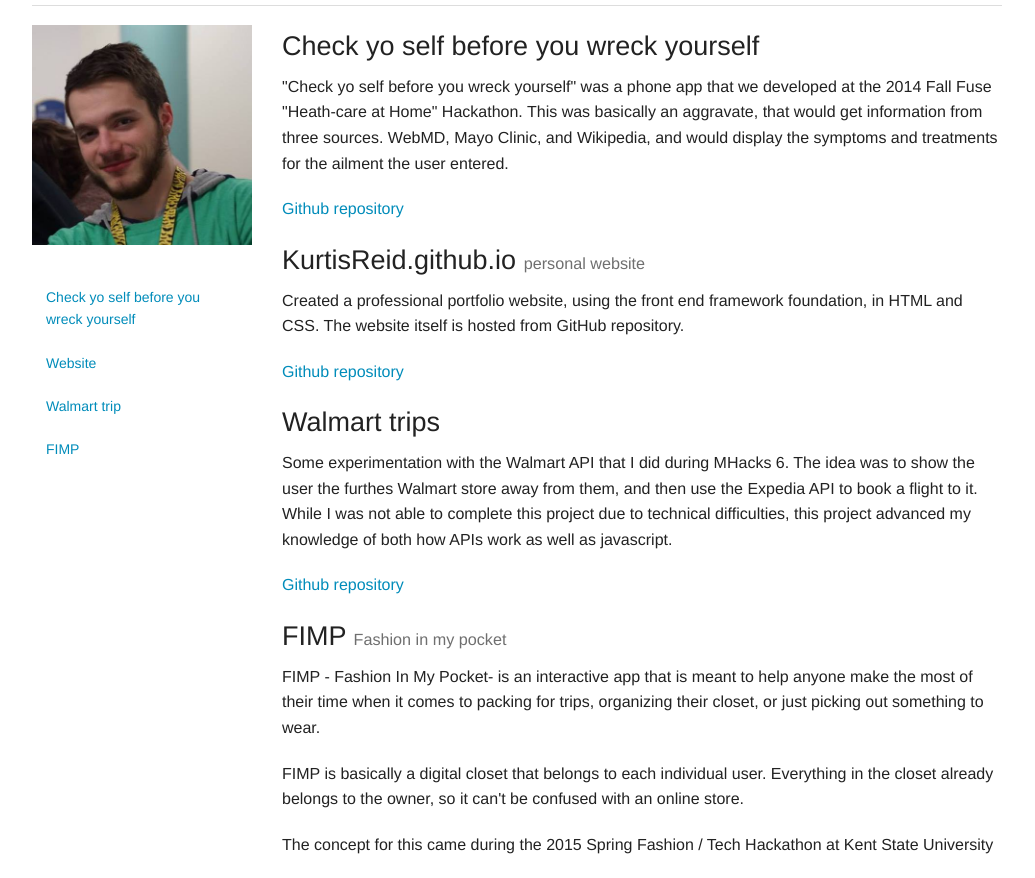
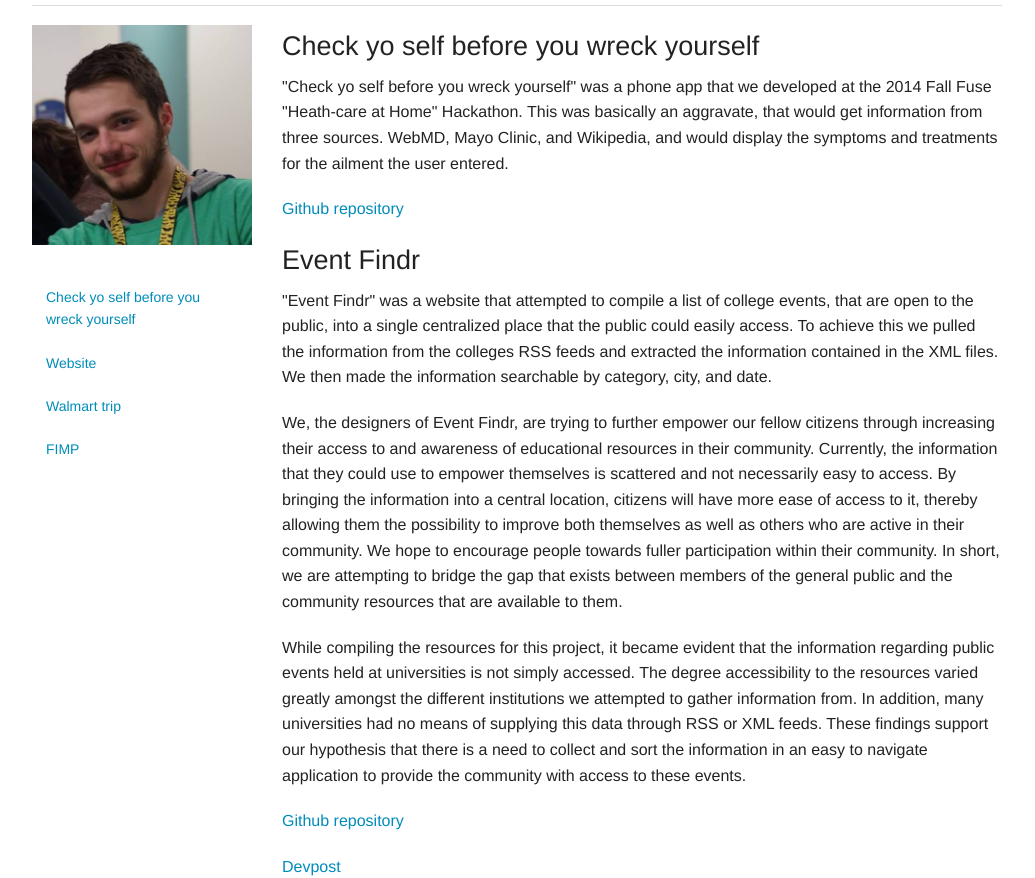
Before and after one commit to KurtisReid/KurtisReid.github.io, a plain HTML site: page projects.html in a window 1280 px wide. Shown: the part 80-958 px from the top of the page, without its empty margins (123-1158 px from the left). Drawn offline with Linux system fonts and the light colour scheme.

Commit message:
findr description

```diff
--- a/projects.html
+++ b/projects.html
@@ -37,6 +37,15 @@
 					<p>"Check yo self before you wreck yourself" was a phone app that we developed at the 2014 Fall Fuse "Heath-care at Home" 						Hackathon. This was basically an aggravate, that would get information from three sources. WebMD, Mayo Clinic, and Wikipedia, and 						would display the symptoms and treatments for the ailment the user entered.</p>
 					<p><a href="https://github.com/UbiquitousSpice/HackathonNovember2014">Github repository</a></p>
 
+				</div>
+
+				<div id="findr">
+					<h3>Event Findr</h3>
+					<p>"Event Findr" was a website that attempted to compile a list of college events, that are open to the public, into a single centralized place that the public could easily access. To achieve this we pulled the information from the colleges RSS feeds and extracted the information contained in the XML files. We then made the information searchable by category, city, and date.</p>
+					<p>We, the designers of Event Findr, are trying to further empower our fellow citizens through increasing their access to and awareness of educational resources in their community. Currently, the information that they could use to empower themselves is scattered and not necessarily easy to access. By bringing the information into a central location, citizens will have more ease of access to it, thereby allowing them the possibility to improve both themselves as well as others who are active in their community. We hope to encourage people towards fuller participation within their community. In short, we are attempting to bridge the gap that exists between members of the general public and the community resources that are available to them.</p>
+					<p>While compiling the resources for this project, it became evident that the information regarding public events held at universities is not simply accessed.  The degree accessibility to the resources varied greatly amongst the different institutions we attempted to gather information from. In addition, many universities had no means of supplying this data through RSS or XML feeds.  These findings support our hypothesis that there is a need to collect and sort the information in an easy to navigate application to provide the community with access to these events.</p>
+					<p><a href="https://github.com/KurtisReid/eventfinder">Github repository</a></p>
+					<p><a href="http://devpost.com/software/eventfinder">Devpost</a></p>
 				</div>
 
 				<div id="person-web">
```
Also changed, not shown: index.html (+1 -1 lines).
